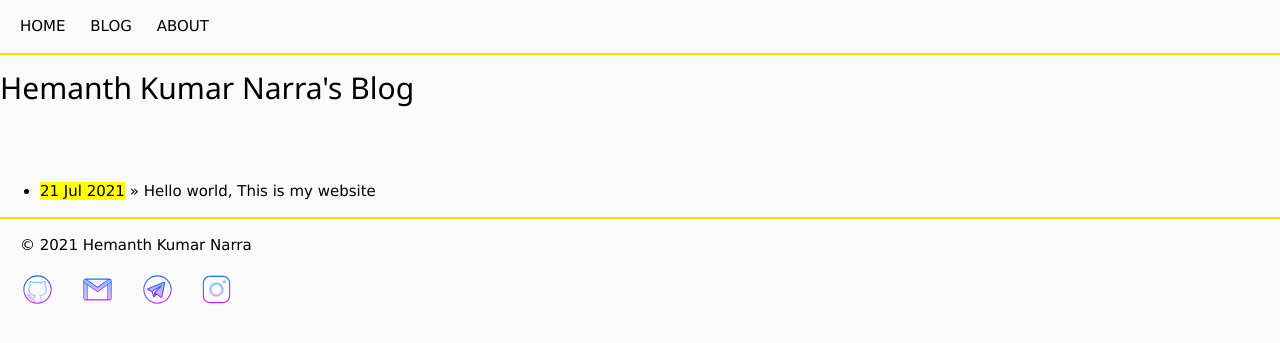
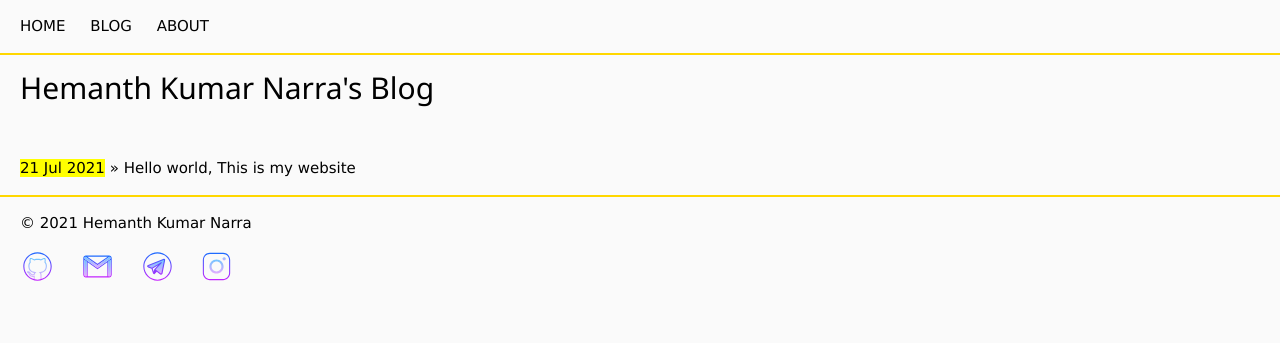
Before and after one commit to hemanthnarra/hemanthnarra.github.io, a Jekyll site: the page built from blog/index.html, in a window 1280 px wide. Shown: the top 343 px of the page. Built offline with Jekyll 4.4.1, drawn with Linux system fonts in a browser that asks for light colours.

Commit message:
blog updated

```diff
--- a/blog/index.html
+++ b/blog/index.html
@@ -2,15 +2,12 @@
 layout: default
 title: Hemanth Kumar Narra's Blog
 ---
-<div class="container">
 <div class="blog">
     <h2>{{ page.title }}</h2>
     <br>
-        <br>
-        <ul class="list-unstyled">
+    <ul class="blog-list">
         {% for post in site.posts %}
         <li><span><mark>{{ post.date | date_to_string }}</mark></span> &raquo; <a href="{{ post.url }}" title="{{ post.title }}">{{ post.title }}</a></li>
         {% endfor %}
     </ul>
 </div>
-</div>
--- a/css/main.css
+++ b/css/main.css
@@ -53,3 +53,10 @@ footer li {
     margin-left: 20px;
     margin-right: 40px;
 }
+.blog {
+    margin-left: 20px;
+}
+.blog-list {
+    list-style-type: none;
+    padding-left: 0;
+}
```
Lines whose indentation alone changed are shown as unchanged.
